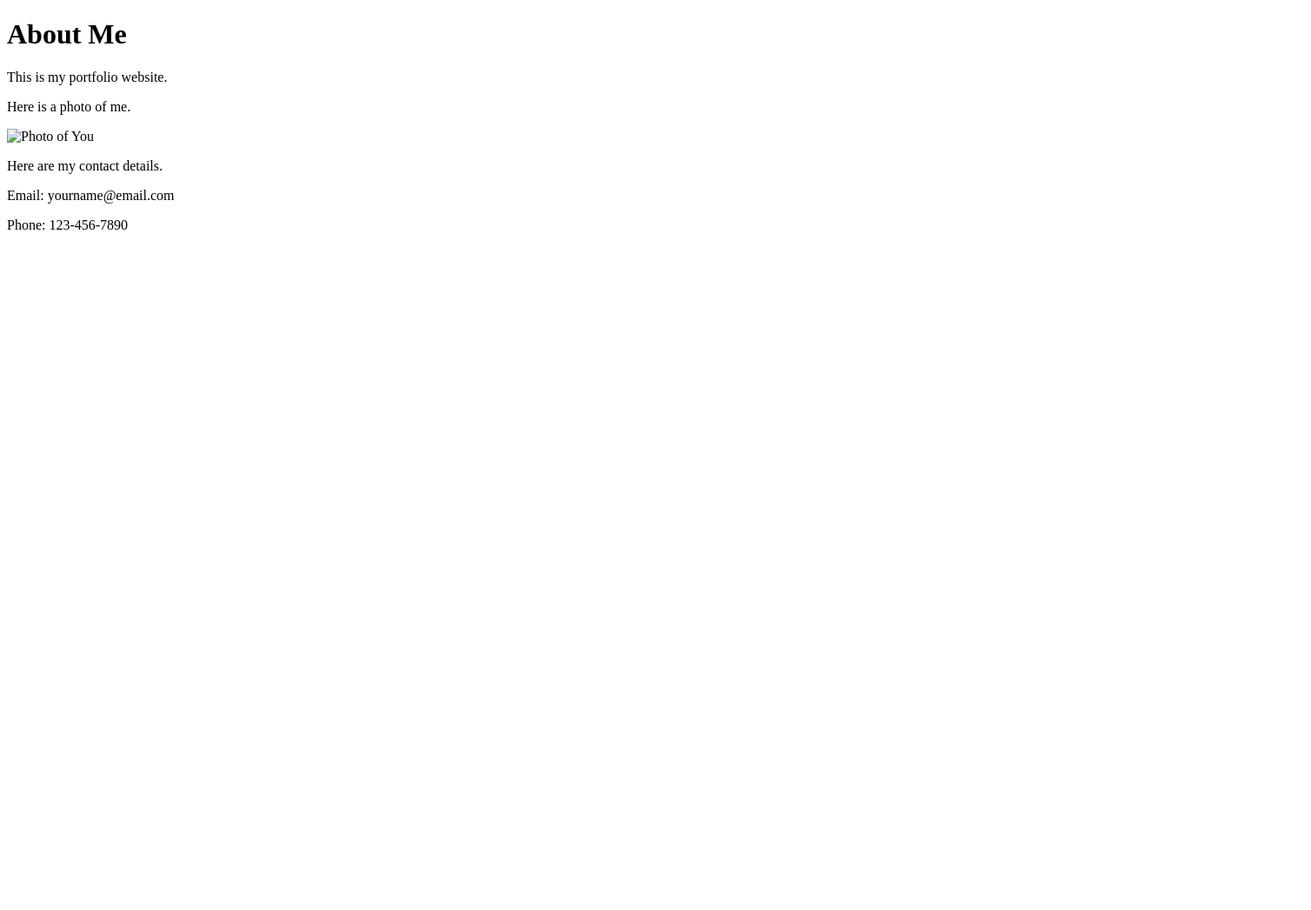
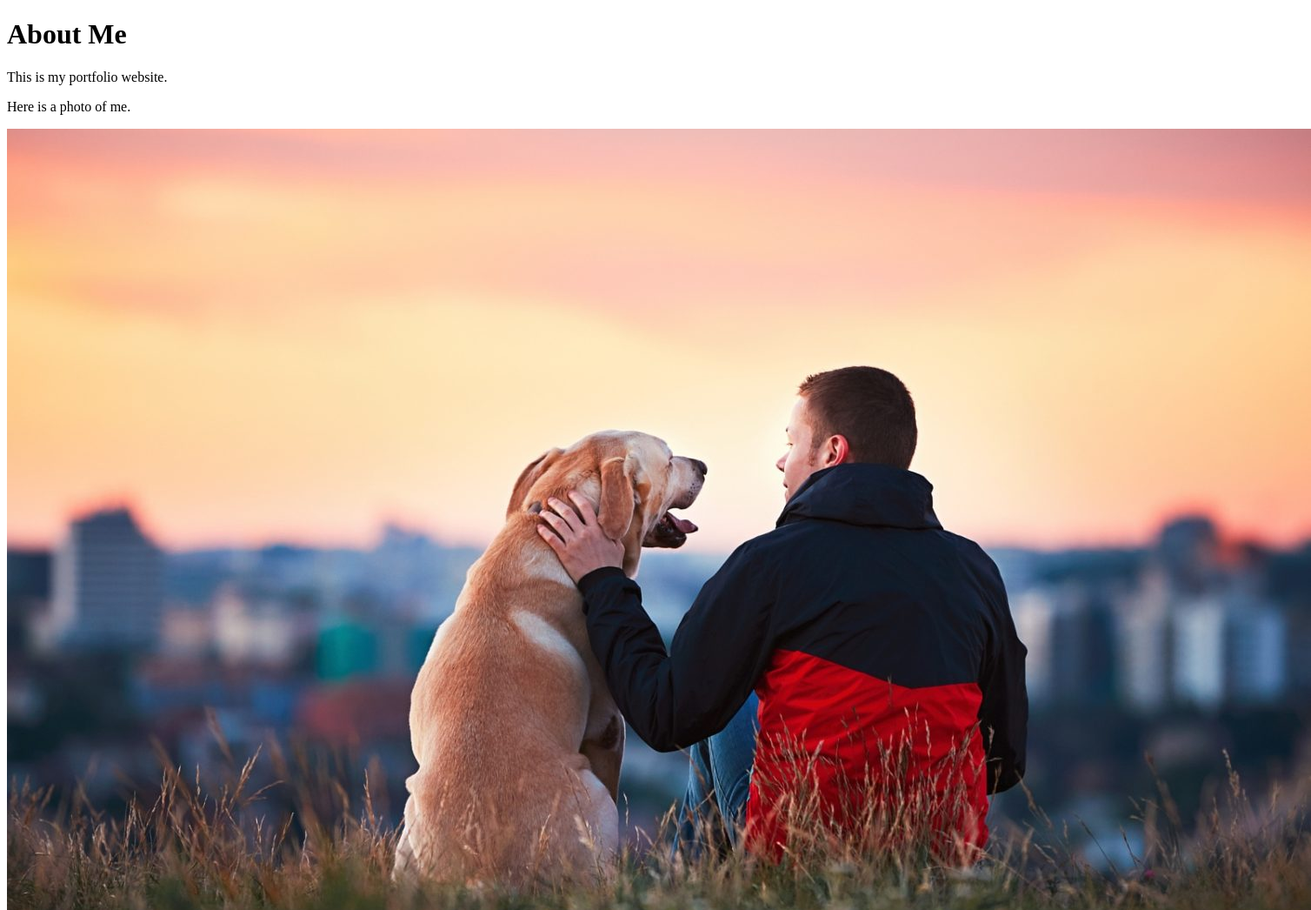
Before and after one commit to drnursultan/NA.github.io, a plain HTML site: page index.html in a window 1280 px wide. Shown: the top 1046 px of the page at 87% size, 1508 px wide, since content can reach past the window. Before the commit the page ends 800 px from the top, so only its background shows below. Drawn offline with Linux system fonts and the light colour scheme.

Commit message:
Update index.html

```diff
--- a/index.html
+++ b/index.html
@@ -7,7 +7,7 @@
 <h1>About Me</h1>
 <p>This is my portfolio website.</p>
 <p>Here is a photo of me.</p>
-<img src="photo.jpg" alt="Photo of You">
+<img src="photo.jpeg" alt="Photo of You">
 <p>Here are my contact details.</p>
 <p>Email: yourname@email.com</p>
 <p>Phone: 123-456-7890</p>
```
